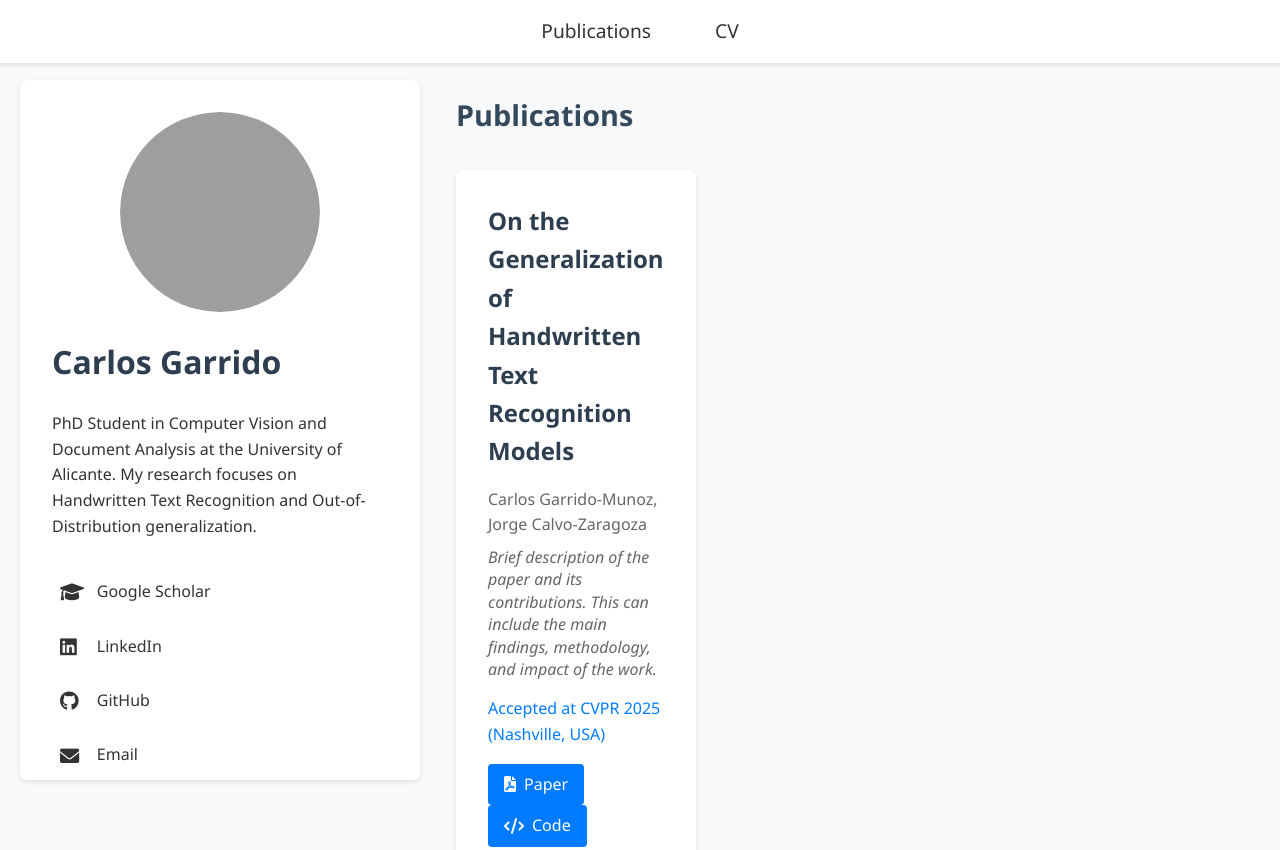
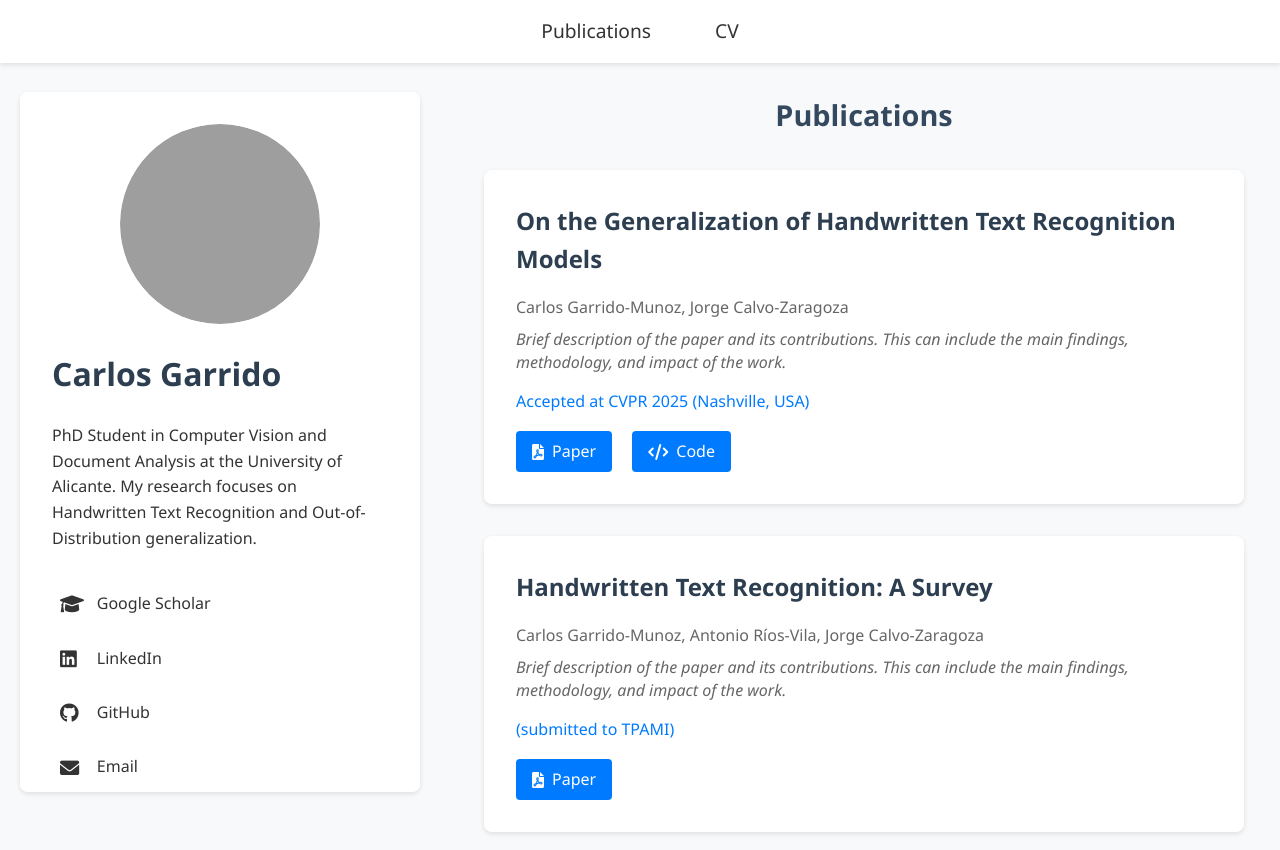
Before and after one commit to carlos10garrido/carlos10garrido.github.io, a plain HTML site: page index.html in a window 1280 px wide. Shown: the top 850 px of the page. Drawn offline with Linux system fonts and the light colour scheme; grey boxes are pictures that could not be loaded.

Commit message:
Fixing main layout

```diff
--- a/styles.css
+++ b/styles.css
@@ -35,7 +35,7 @@ body {
     border-radius: 8px;
     box-shadow: 0 2px 5px rgba(0,0,0,0.1);
     height: fit-content;
-    position: fixed;
+    position: sticky;
     top: 80px;
     width: 400px;
     max-height: calc(100vh - 100px);
@@ -103,7 +103,6 @@ body {
 /* Right Column - Publications */
 .right-column {
     padding: 0 1rem;
-    margin-left: 420px; /* 400px (width) + 20px (gap) */
 }
 
 /* Header and Navigation */
@@ -281,7 +280,6 @@ footer {
 
     .right-column {
         padding: 0;
-        margin-left: 0;
     }
 
     .publications-list {
```
